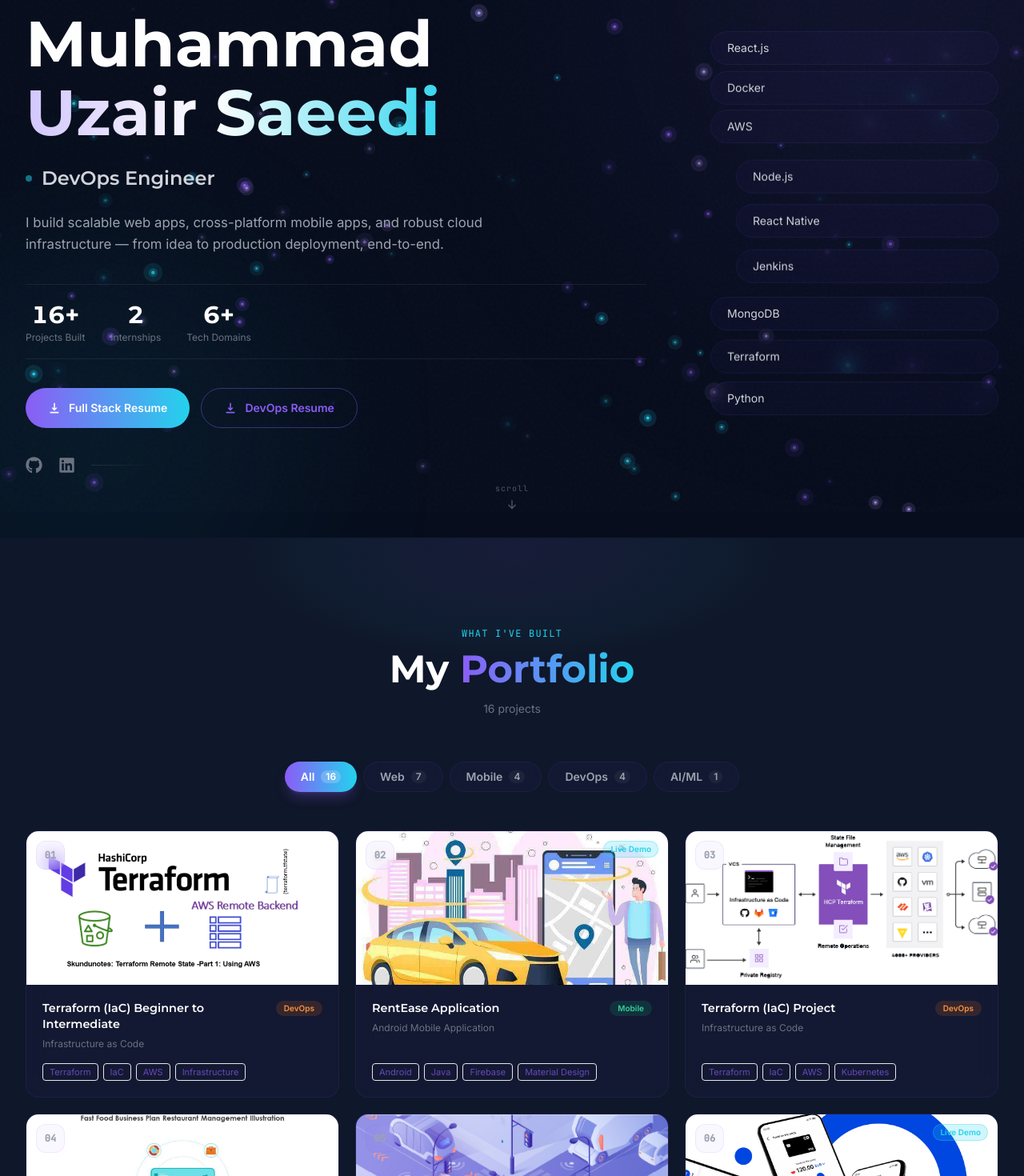
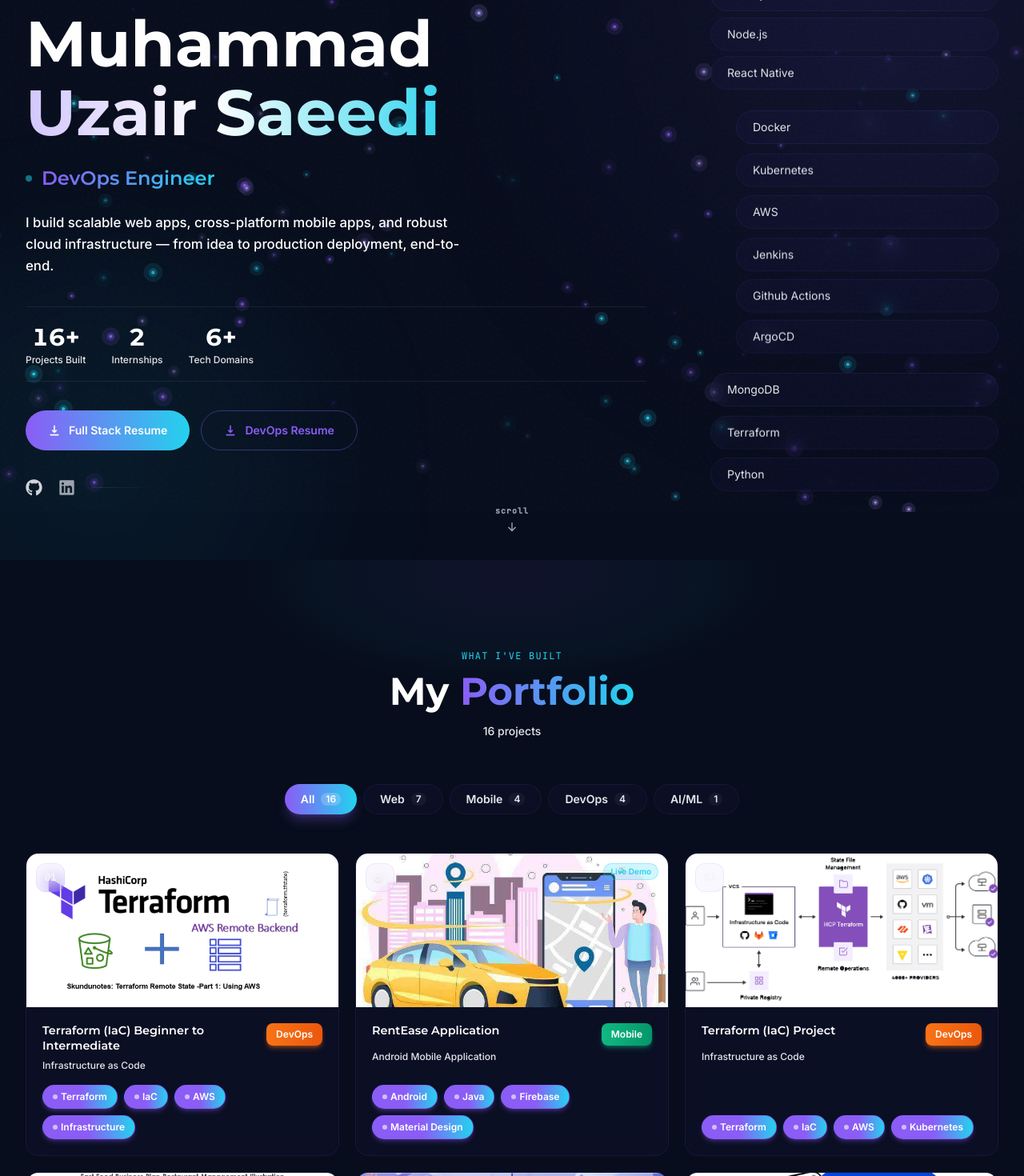
Before and after one commit to uzairsaeedi/portfolio-Muhammad-Uzair-Saeedi, a React (Vite) app: page / in a window 1280 px wide. Shown: the part 160-1630 px from the top of the page at 80% size. Built offline with nearby package versions, Linux system fonts and the light colour scheme.

Commit message:
Updated Experience Section

```diff
--- a/src/components/Experience.jsx
+++ b/src/components/Experience.jsx
@@ -5,41 +5,51 @@
 const experiences = [
   {
     id: 1,
-    role: 'Full Stack Developer & DevOps Intern',
-    company: 'Devsynth Innovations',
-    period: 'Oct 2025 – Present',
-    location: 'Remote',
+    role: 'DevOps Engineer',
+    company: 'TeResol',
+    website: 'https://teresol.com/',
+    period: 'June 2026 – Present',
+    location: 'Karachi, Pakistan',
     current: true,
     highlights: [
-      'Configured Jenkins CI/CD pipelines and containerized apps with Docker for multi-environment deployments',
-      'Automated cloud infrastructure provisioning using Terraform and Ansible on AWS',
-      'Built MERN stack applications with JWT authentication and role-based access control',
-      'Developed React Native mobile apps with Redux state management and Firebase integration',
+      'As a DevOps Engineer, I deploy and manage enterprise-grade Core Banking and Digital Banking platforms on Kubernetes clusters with 100+ nodes and 2,500+ microservices. My work includes designing highly available infrastructure, configuring multi-master Kubernetes, HAProxy/Traefik, Ingress, Longhorn, and Istio, while implementing end-to-end observability with the EFK Stack, Prometheus, Grafana, and Kiali. I integrate containerized applications with enterprise databases and middleware, ensuring secure, scalable, and reliable production environments. Additionally, I designed and developed an internal DevOps Portal using React.js (frontend) and Node.js (backend) that enables the DevOps team to view deployed image tags across multiple environments, monitor deployed Kubernetes services using kubeconfig from different clusters, compare entire repositories or individual YAML files to identify missing or inconsistent environment variables, and streamline deployment verification and environment consistency checks.'
     ],
-    tags: ['Jenkins', 'Docker', 'Terraform', 'MERN', 'React Native', 'AWS', 'JWT'],
+    tags: ['Jenkins', 'Docker', 'Terraform', 'Kubernetes', 'ELK', 'Calico', 'Istio', 'Harbor', 'HA Proxy', 'Prometheus'],
+    color: '#f97316',
+  },
+  {
+    id: 2,
+    role: 'Associate Software Engineer',
+    company: 'Devsynth Innovations',
+    website: 'https://devsynth-innovations.com/',
+    period: 'Oct 2025 – May 2026',
+    location: 'Karachi, Pakistan',
+    current: false,
+    highlights: [
+      'As a Software Engineer, I built and managed cloud-native infrastructure on AWS EC2 and ECS using Docker and Terraform, reducing deployment time by 40% and infrastructure costs by 30%. I designed end-to-end Jenkins CI/CD pipelines integrated with GitHub, SonarQube, and Trivy, eliminating 80% of manual deployments while improving code quality and strengthening application security by identifying and resolving 150+ vulnerabilities before production. Alongside my DevOps responsibilities, I developed and delivered React Native mobile applications, optimizing performance and user experience, while supporting scalable MERN stack application.'
+    ],
+    tags: ['Jenkins', 'Docker', 'Terraform', 'MERN', 'React Native', 'AWS', 'JWT', 'SonarQube', 'Trivy'],
     color: '#8b5cf6',
   },
   {
-    id: 2,
+    id: 3,
     role: 'React Native Mobile App Developer Intern',
     company: 'FameWheels',
+    website: 'https://www.famewheels.com/',
     period: 'Mar 2025 – Jun 2025',
-    location: 'Pakistan',
+    location: 'Karachi, Pakistan',
     current: false,
     highlights: [
-      'Revamped UI/UX of the production React Native app, significantly improving user engagement',
-      'Reduced app load time by ~30% through performance optimizations and code splitting',
-      'Implemented dark theme support across the entire application',
-      'Wrote unit and integration tests with Jest and React Native Testing Library',
+      'As a React Native Developer, I developed and maintained a production-grade mobile application with 10,000+ installs and 3,000+ daily active users, delivering weekly releases while maintaining a 99% crash-free rate through automated deployment workflows. I architected and integrated AWS S3, CloudFront CDN, and EC2 infrastructure, reducing content delivery latency by 65% and supporting 10,000+ concurrent users. I also designed and implemented 25+ cross-platform screens, introduced a system-wide dark theme that increased user retention by 35%, and collaborated with backend engineers to optimize APIs, reducing response times from 2.5 seconds to 800 milliseconds and significantly improving application performance and user experience.'
     ],
-    tags: ['React Native', 'Jest', 'Performance', 'UI/UX', 'Dark Theme', 'Testing'],
+    tags: ['React Native', 'Jest', 'Performance', 'UI/UX', 'Dark Theme', 'Testing', 'AWS', 'CloudFront', 'S3'],
     color: '#22d3ee',
   },
 ]
 
 export default function Experience() {
   return (
-    <section id="experience" className="py-28 bg-navy-800">
+    <section id="experience" className="py-28 bg-navy-900 aurora-bg">
       <div className="max-w-7xl mx-auto px-4 sm:px-6 lg:px-8">
         <motion.div
           initial={{ opacity: 0, y: 20 }}
@@ -52,9 +62,10 @@
             Work{' '}
             <span className="bg-gradient-to-r from-brand-blue to-brand-cyan bg-clip-text text-transparent">Experience</span>
           </h2>
+          <p className="text-gray-300 mt-4 max-w-2xl mx-auto">Professional timeline showcasing my growth and impact across diverse roles in software engineering and DevOps</p>
         </motion.div>
 
-        <div className="max-w-3xl mx-auto">
+        <div className="max-w-4xl mx-auto">
           {experiences.map((exp, index) => (
             <ExperienceCard key={exp.id} exp={exp} index={index} isLast={index === experiences.length - 1} />
           ))}
@@ -73,60 +84,110 @@
       transition={{ delay: index * 0.15, duration: 0.5 }}
       className="relative flex gap-6 mb-8"
     >
-      <div className="flex flex-col items-center flex-shrink-0 w-10">
+      <div className="flex flex-col items-center flex-shrink-0 w-12">
         <div
-          className="w-10 h-10 rounded-xl flex items-center justify-center flex-shrink-0 shadow-lg z-10 mt-1"
-          style={{ background: `${exp.color}18`, border: `1px solid ${exp.color}40` }}
+          className="w-12 h-12 rounded-xl flex items-center justify-center flex-shrink-0 shadow-lg z-10 mt-1 ring-2 ring-offset-2 ring-offset-navy-900 transition-all duration-300 hover:scale-110"
+          style={{ background: `${exp.color}22`, borderColor: exp.color, color: exp.color, ringColor: `${exp.color}40` }}
         >
-          <HiBriefcase size={16} style={{ color: exp.color }} />
+          <HiBriefcase size={20} />
         </div>
         {!isLast && (
-          <div className="flex-1 w-px mt-3"
-            style={{ background: `linear-gradient(to bottom, ${exp.color}40, transparent)` }} />
+          <div className="flex-1 w-0.5 mt-4 mb-4"
+            style={{ background: `linear-gradient(to bottom, ${exp.color}60, ${exp.color}10)` }} />
         )}
       </div>
 
       <div
-        className="flex-1 glass-card rounded-2xl p-6 mb-4 hover:shadow-xl transition-all duration-300"
-        onMouseEnter={(e) => (e.currentTarget.style.borderColor = `${exp.color}30`)}
-        onMouseLeave={(e) => (e.currentTarget.style.borderColor = '')}
+        className="flex-1 rounded-2xl p-7 mb-4 transition-all duration-300 hover:shadow-2xl border backdrop-blur-md group"
+        style={{
+          background: `${exp.color}08`,
+          borderColor: `${exp.color}25`,
+        }}
+        onMouseEnter={(e) => {
+          e.currentTarget.style.borderColor = `${exp.color}40`
+          e.currentTarget.style.background = `${exp.color}12`
+        }}
+        onMouseLeave={(e) => {
+          e.currentTarget.style.borderColor = `${exp.color}25`
+          e.currentTarget.style.background = `${exp.color}08`
+        }}
       >
         {exp.current && (
           <span
-            className="inline-flex items-center gap-1.5 text-xs px-3 py-1 rounded-full font-semibold mb-3"
-            style={{ background: `${exp.color}18`, color: exp.color }}
+            className="inline-flex items-center gap-1.5 text-xs px-3 py-1.5 rounded-full font-semibold mb-4 ring-1 ring-offset-1"
+            style={{
+              background: `${exp.color}20`,
+              color: `${exp.color}ff`,
+              ringColor: `${exp.color}40`,
+              ringOffsetColor: `${exp.color}08`
+            }}
           >
-            <span className="w-1.5 h-1.5 rounded-full animate-pulse" style={{ backgroundColor: exp.color }} />
+            <span className="w-2 h-2 rounded-full animate-pulse" style={{ backgroundColor: exp.color }} />
             Currently Here
           </span>
         )}
 
-        <h3 className="font-heading font-bold text-white text-lg leading-tight mb-1">{exp.role}</h3>
-        <p className="font-semibold text-sm mb-3" style={{ color: exp.color }}>{exp.company}</p>
-
-        <div className="flex flex-wrap gap-4 text-xs text-gray-500 mb-5">
-          <span className="flex items-center gap-1.5"><FaCalendarAlt size={10} />{exp.period}</span>
-          <span className="flex items-center gap-1.5"><FaMapMarkerAlt size={10} />{exp.location}</span>
+        <h3 className="font-heading font-bold text-white text-xl leading-tight mb-1">{exp.role}</h3>
+        <div className="flex items-center gap-2 mb-3">
+          <p className="font-semibold text-base transition-colors duration-300 group-hover:text-white" style={{ color: exp.color }}>{exp.company}</p>
+          {exp.website && (
+            <a
+              href={exp.website}
+              target="_blank"
+              rel="noreferrer"
+              className="inline-flex items-center gap-1 text-xs px-2.5 py-1 rounded-full font-semibold text-white transition-all duration-200 hover:scale-105"
+              style={{
+                background: `linear-gradient(135deg, ${exp.color}, ${exp.color}cc)`,
+                boxShadow: `0 2px 8px ${exp.color}40`
+              }}
+              title="Visit company website"
+            >
+              <span>Visit</span>
+              <svg className="w-3 h-3" fill="none" stroke="currentColor" viewBox="0 0 24 24">
+                <path strokeLinecap="round" strokeLinejoin="round" strokeWidth={2} d="M10 6H6a2 2 0 00-2 2v10a2 2 0 002 2h10a2 2 0 002-2v-4M14 4h6m0 0v6m0-6L10 14" />
+              </svg>
+            </a>
+          )}
         </div>
 
-        <ul className="space-y-2.5 mb-5">
+        <div className="flex flex-wrap gap-5 text-xs mb-6">
+          <span className="flex items-center gap-2 text-gray-300 font-medium">
+            <FaCalendarAlt size={12} style={{ color: exp.color }} />
+            {exp.period}
+          </span>
+          <span className="flex items-center gap-2 text-gray-300 font-medium">
+            <FaMapMarkerAlt size={12} style={{ color: exp.color }} />
+            {exp.location}
+          </span>
+        </div>
+
+        <ul className="space-y-3 mb-6">
           {exp.highlights.map((h, i) => (
-            <li key={i} className="flex items-start gap-2.5 text-gray-400 text-sm">
-              <span className="mt-1.5 w-1 h-1 rounded-full flex-shrink-0" style={{ backgroundColor: exp.color }} />
-              {h}
+            <li key={i} className="flex items-start gap-3 text-gray-200 text-sm leading-relaxed">
+              <span className="mt-1.5 w-1.5 h-1.5 rounded-full flex-shrink-0 ring-1 ring-offset-1" style={{ backgroundColor: exp.color, ringColor: `${exp.color}30` }} />
+              <span>{h}</span>
             </li>
           ))}
         </ul>
 
-        <div className="flex flex-wrap gap-1.5">
-          {exp.tags.map((tag) => (
-            <span
+        <div className="flex flex-wrap gap-2 mt-6">
+          {exp.tags.map((tag, idx) => (
+            <motion.span
               key={tag}
-              className="text-[11px] px-2.5 py-0.5 rounded-full font-medium"
-              style={{ background: `${exp.color}12`, color: `${exp.color}bb`, border: `1px solid ${exp.color}20` }}
+              initial={{ opacity: 0, scale: 0.8 }}
+              whileInView={{ opacity: 1, scale: 1 }}
+              viewport={{ once: true }}
+              transition={{ delay: idx * 0.05, duration: 0.3 }}
+              className="text-xs px-3 py-1.5 text-white font-semibold rounded-full shadow-md transition-all duration-300 hover:scale-110 hover:shadow-lg border cursor-default inline-flex items-center gap-1"
+              style={{
+                background: `linear-gradient(135deg, ${exp.color}, ${exp.color}cc)`,
+                borderColor: `${exp.color}88`,
+                boxShadow: `0 4px 12px ${exp.color}40`
+              }}
             >
+              <span className="inline-block w-1.5 h-1.5 rounded-full" style={{ backgroundColor: 'rgba(255,255,255,0.6)' }} />
               {tag}
-            </span>
+            </motion.span>
           ))}
         </div>
       </div>
--- a/src/components/Hero.jsx
+++ b/src/components/Hero.jsx
@@ -7,8 +7,8 @@
 const roles = ['Full Stack Developer', 'Mobile App Developer', 'DevOps Engineer']
 
 const techBadges = [
-  ['React.js', 'Docker', 'AWS'],
-  ['Node.js', 'React Native', 'Jenkins'],
+  ['React.js', 'Node.js', 'React Native'],
+  ['Docker', 'Kubernetes', 'AWS', 'Jenkins', 'Github Actions', 'ArgoCD'],
   ['MongoDB', 'Terraform', 'Python'],
 ]
 
@@ -113,7 +113,7 @@
                   animate={{ opacity: 1, y: 0 }}
                   exit={{ opacity: 0, y: -8 }}
                   transition={{ duration: 0.3 }}
-                  className="text-xl md:text-2xl font-heading font-semibold text-gray-300"
+                  className="text-xl md:text-2xl font-heading font-semibold bg-gradient-to-r from-brand-blue to-brand-cyan bg-clip-text text-transparent"
                 >
                   {roles[roleIndex]}
                 </motion.span>
@@ -124,7 +124,7 @@
               initial={{ opacity: 0, y: 16 }}
               animate={{ opacity: 1, y: 0 }}
               transition={{ duration: 0.6, delay: 0.3 }}
-              className="text-gray-400 text-[1.05rem] leading-relaxed max-w-xl mb-9"
+              className="text-white text-[1.05rem] leading-relaxed max-w-xl mb-9 font-medium"
             >
               I build scalable web apps, cross-platform mobile apps, and robust cloud
               infrastructure — from idea to production deployment, end-to-end.
@@ -139,7 +139,7 @@
               {stats.map((s) => (
                 <div key={s.label} className="text-center">
                   <AnimatedCounter value={s.value} suffix={s.suffix} />
-                  <p className="text-gray-500 text-xs mt-1 leading-none">{s.label}</p>
+              <p className="text-gray-200 text-xs mt-1 leading-none font-medium">{s.label}</p>
                 </div>
               ))}
             </motion.div>
@@ -173,11 +173,11 @@
               className="flex items-center gap-5"
             >
               <a href="https://github.com/uzairsaeedi" target="_blank" rel="noreferrer"
-                className="text-gray-500 hover:text-white transition-colors" aria-label="GitHub">
+                className="text-gray-300 hover:text-brand-cyan transition-colors" aria-label="GitHub">
                 <FaGithub size={21} />
               </a>
               <a href="https://www.linkedin.com/in/muhammad-uzair-saeedi" target="_blank" rel="noreferrer"
-                className="text-gray-500 hover:text-brand-blue transition-colors" aria-label="LinkedIn">
+                className="text-gray-400 hover:text-brand-cyan transition-colors" aria-label="LinkedIn">
                 <FaLinkedin size={21} />
               </a>
               <div className="h-px w-20 bg-gradient-to-r from-white/10 to-transparent" />
@@ -206,7 +206,7 @@
                         delay: globalIndex * 0.2,
                         ease: 'easeInOut',
                       }}
-                      className="glass-card rounded-full px-5 py-2.5 text-sm text-gray-300 hover:text-white hover:border-brand-blue/35 transition-colors cursor-default select-none"
+                      className="glass-card rounded-full px-5 py-2.5 text-sm text-gray-200 hover:text-white hover:border-brand-blue/35 transition-colors cursor-default select-none"
                     >
                       {tech}
                     </motion.div>
@@ -224,9 +224,9 @@
         <motion.div
           animate={{ y: [0, 7, 0] }}
           transition={{ repeat: Infinity, duration: 1.8, ease: 'easeInOut' }}
-          className="flex flex-col items-center gap-1.5 text-gray-600 group-hover:text-brand-blue transition-colors"
+          className="flex flex-col items-center gap-1.5 text-gray-400 group-hover:text-brand-cyan transition-colors"
         >
-          <span className="font-mono text-[10px] tracking-widest">scroll</span>
+          <span className="font-mono text-[10px] tracking-widest font-semibold">scroll</span>
           <HiArrowDown size={14} />
         </motion.div>
       </Link>
--- a/src/components/Navbar.jsx
+++ b/src/components/Navbar.jsx
@@ -68,7 +68,7 @@
                   spy
                   offset={-66}
                   activeClass="!text-white"
-                  className="relative px-4 py-2 text-sm text-gray-400 hover:text-white cursor-pointer transition-colors duration-200 group"
+                  className="relative px-4 py-2 text-sm text-gray-200 hover:text-white cursor-pointer transition-colors duration-200 group font-medium"
                 >
                   {link.label}
                   <span className="absolute bottom-1 left-1/2 -translate-x-1/2 w-0 h-0.5 bg-gradient-to-r from-brand-blue to-brand-cyan rounded-full transition-all duration-300 group-hover:w-3/5" />
@@ -88,7 +88,7 @@
                 Hire Me
               </Link>
               <button
-                className="md:hidden p-2 text-gray-400 hover:text-white transition-colors"
+                className="md:hidden p-2 text-gray-300 hover:text-white transition-colors font-semibold"
                 onClick={() => setMenuOpen((o) => !o)}
                 aria-label="Toggle menu"
               >
--- a/src/components/Portfolio.jsx
+++ b/src/components/Portfolio.jsx
@@ -14,7 +14,7 @@
   const filtered = active === 'All' ? projects : projects.filter((p) => p.category === active)
 
   return (
-    <section id="portfolio" className="py-28 bg-navy-800 aurora-bg">
+    <section id="portfolio" className="py-28 bg-navy-900 aurora-bg">
       <div className="max-w-7xl mx-auto px-4 sm:px-6 lg:px-8">
         <motion.div
           initial={{ opacity: 0, y: 20 }}
@@ -27,7 +27,7 @@
             My{' '}
             <span className="bg-gradient-to-r from-brand-blue to-brand-cyan bg-clip-text text-transparent">Portfolio</span>
           </h2>
-          <p className="text-gray-500 text-sm">
+          <p className="text-gray-200 text-sm font-medium">
             {filtered.length} project{filtered.length !== 1 ? 's' : ''}
             {active !== 'All' && ` in ${active}`}
           </p>
@@ -48,8 +48,8 @@
                 onClick={() => setActive(cat)}
                 className={`px-5 py-2 rounded-full text-sm font-semibold transition-all duration-300 flex items-center gap-2 ${
                   active === cat
-                    ? 'bg-gradient-to-r from-brand-blue to-brand-cyan text-white shadow-lg shadow-brand-blue/25'
-                    : 'glass-card text-gray-400 hover:text-white hover:border-white/20'
+                    ? 'bg-gradient-to-r from-brand-blue to-brand-cyan text-white shadow-lg shadow-brand-blue/30'
+                    : 'glass-card text-gray-200 hover:text-white hover:border-brand-blue/40'
                 }`}
               >
                 {cat}
@@ -84,7 +84,7 @@
             initial={{ opacity: 0 }}
             animate={{ opacity: 1 }}
             exit={{ opacity: 0 }}
-            className="fixed inset-0 z-50 flex items-center justify-center bg-black/85 backdrop-blur-md p-4"
+            className="fixed inset-0 z-50 flex items-center justify-center bg-black/90 backdrop-blur-md p-4"
             onClick={() => setDemoUrl(null)}
           >
             <motion.div
@@ -109,10 +109,10 @@
                   <FaPlay size={22} className="text-brand-cyan ml-1" />
                 </div>
                 <div className="text-center">
-                  <p className="text-gray-300 text-sm leading-relaxed mb-1">
+                  <p className="text-gray-200 text-sm leading-relaxed mb-1">
                     This demo runs on Appetize.io and must be opened in a new tab.
                   </p>
-                  <p className="text-gray-600 text-xs">Interactive mobile app preview</p>
+                  <p className="text-gray-500 text-xs">Interactive mobile app preview</p>
                 </div>
                 <a
                   href={demoUrl}
@@ -156,7 +156,7 @@
         />
 
         <div className="absolute top-3 left-3 w-9 h-9 glass-card rounded-xl flex items-center justify-center">
-          <span className="font-mono text-xs text-gray-400 font-semibold">{num}</span>
+          <span className="font-mono text-xs text-gray-100 font-semibold">{num}</span>
         </div>
 
         {project.demo && (
@@ -193,16 +193,24 @@
           <h3 className="font-heading font-semibold text-white text-[0.9rem] leading-snug">
             {project.title}
           </h3>
-          <span className={`text-[10px] px-2.5 py-0.5 rounded-full font-semibold whitespace-nowrap flex-shrink-0 ${categoryColors[project.category]}`}>
+          <span className={`text-xs px-3 py-1.5 rounded-lg font-semibold whitespace-nowrap flex-shrink-0 ${categoryColors[project.category]}`}>
             {project.category}
           </span>
         </div>
-        <p className="text-gray-500 text-xs mb-4">{project.subtitle}</p>
-        <div className="flex flex-wrap gap-1.5 mt-auto">
-          {project.tags.slice(0, 4).map((tag) => (
-            <span key={tag} className="text-[11px] px-2 py-0.5 bg-brand-blue/8 text-brand-blue/70 border border-brand-blue/12 rounded">
+        <p className="text-gray-200 text-xs mb-4 font-medium">{project.subtitle}</p>
+        <div className="flex flex-wrap gap-2 mt-auto">
+          {project.tags.slice(0, 4).map((tag, idx) => (
+            <motion.span
+              key={tag}
+              initial={{ opacity: 0, scale: 0.8 }}
+              whileInView={{ opacity: 1, scale: 1 }}
+              viewport={{ once: true }}
+              transition={{ delay: idx * 0.05, duration: 0.3 }}
+              className="text-xs px-3 py-1.5 bg-gradient-to-r from-brand-blue via-brand-blue to-brand-cyan text-white rounded-full font-semibold shadow-md shadow-brand-blue/30 hover:shadow-lg hover:shadow-brand-blue/50 hover:scale-110 transition-all duration-200 border border-brand-blue/70 cursor-default inline-flex items-center gap-1"
+            >
+              <span className="inline-block w-1.5 h-1.5 rounded-full bg-white/60" />
               {tag}
-            </span>
+            </motion.span>
           ))}
         </div>
       </div>
--- a/src/data/portfolioData.js
+++ b/src/data/portfolioData.js
@@ -370,8 +370,8 @@
 ]
 
 export const categoryColors = {
-  Web: 'bg-violet-500/15 text-violet-400',
-  Mobile: 'bg-emerald-500/15 text-emerald-400',
-  DevOps: 'bg-orange-500/15 text-orange-400',
-  'AI/ML': 'bg-pink-500/15 text-pink-400',
+  Web: 'bg-gradient-to-r from-violet-500 to-violet-600 text-white font-bold shadow-md shadow-violet-500/40 rounded-lg px-3 py-1.5',
+  Mobile: 'bg-gradient-to-r from-emerald-500 to-emerald-600 text-white font-bold shadow-md shadow-emerald-500/40 rounded-lg px-3 py-1.5',
+  DevOps: 'bg-gradient-to-r from-orange-500 to-orange-600 text-white font-bold shadow-md shadow-orange-500/40 rounded-lg px-3 py-1.5',
+  'AI/ML': 'bg-gradient-to-r from-pink-500 to-pink-600 text-white font-bold shadow-md shadow-pink-500/40 rounded-lg px-3 py-1.5',
 }
```
Also changed, not shown: src/components/About.jsx (+13 -8 lines), src/components/Contact.jsx (+10 -10 lines), src/components/Footer.jsx (+7 -7 lines), src/components/Services.jsx (+17 -8 lines), src/components/Skills.jsx (+11 -6 lines), 2 other files (tests, documents, lock files or other folders).
